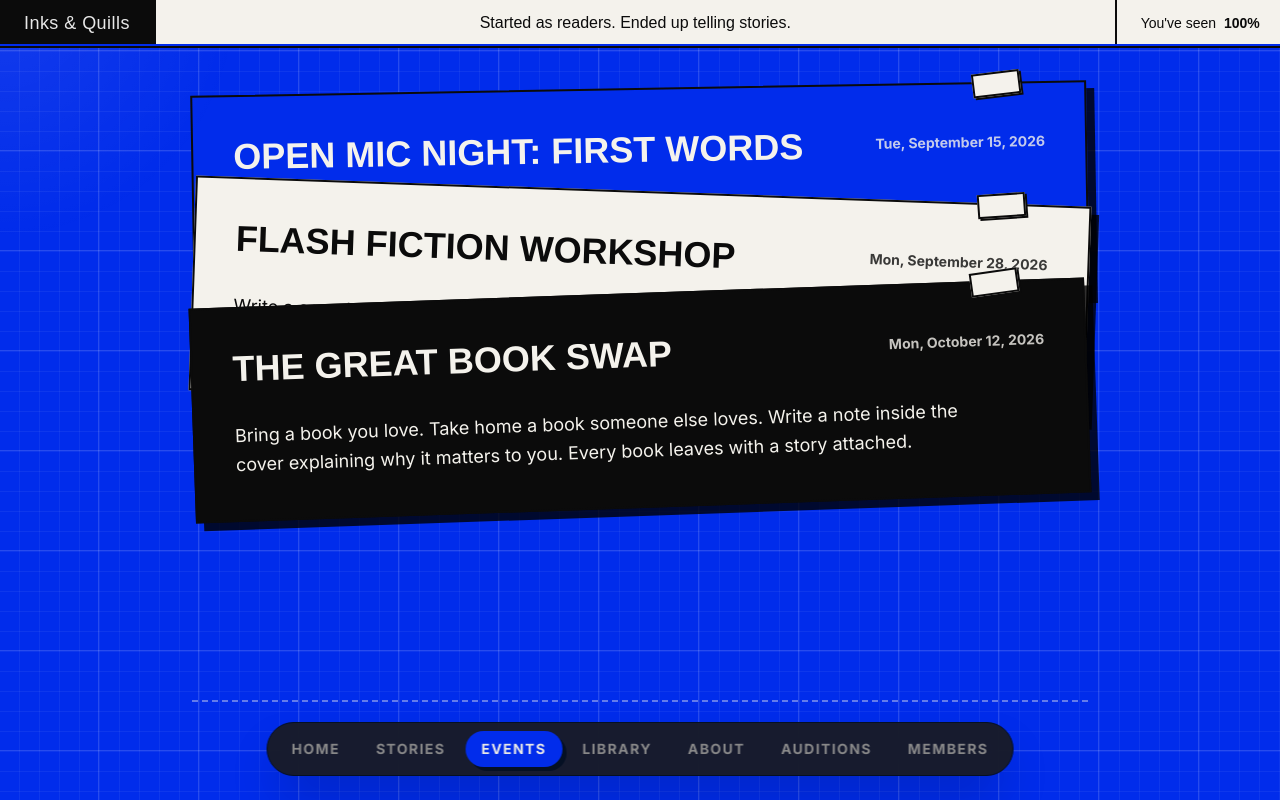
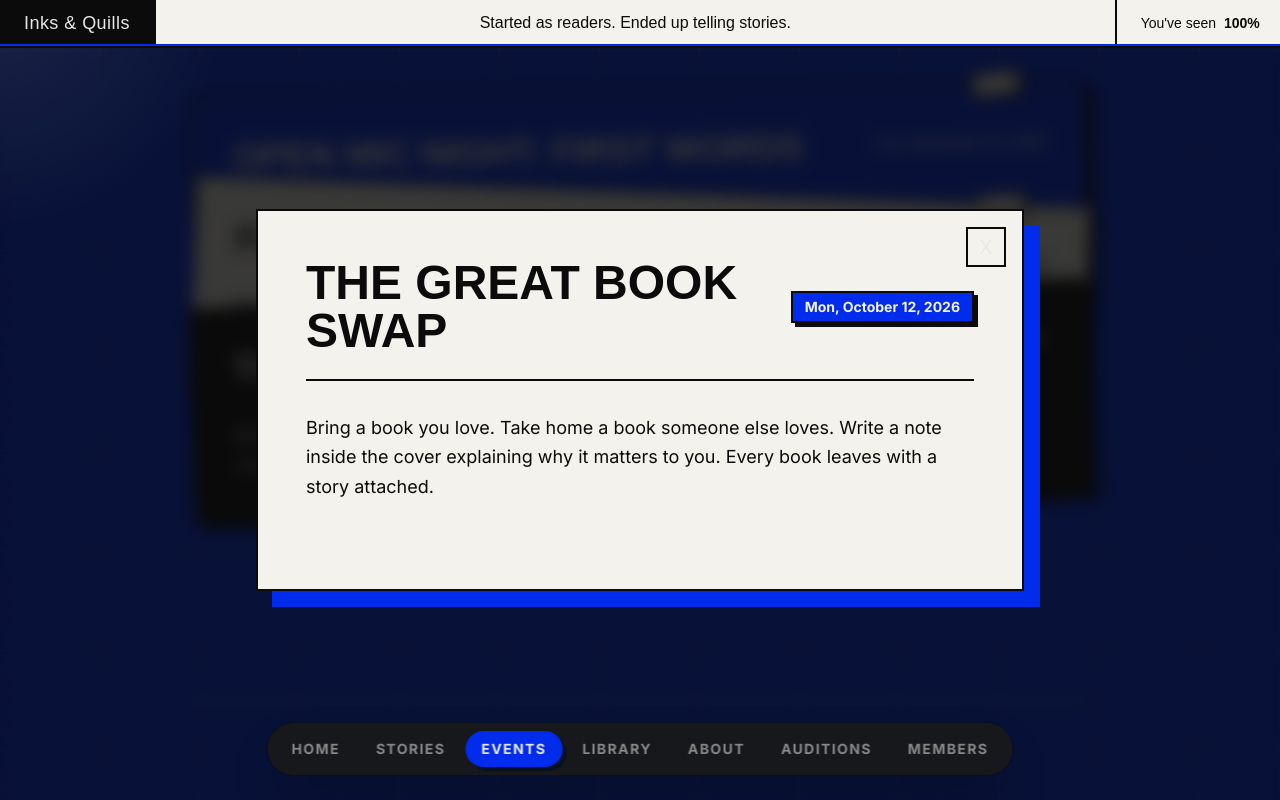
Before and after one commit to imagine1phoenix/inkinquills, a Next.js app: page /events in a window 1280 px wide. Both pictures are taken after a click on the element 640 px from the left and 912 px from the top of the page. Shown: the part 512-1312 px from the top of the page. Built offline with nearby package versions, Linux system fonts and the light colour scheme; a web font is replaced by a local one.

Commit message:
feat: add event detail modal with interactive selection and photo grid display

```diff
--- a/src/app/events/page.tsx
+++ b/src/app/events/page.tsx
@@ -1,6 +1,7 @@
 "use client";
 
-import { motion } from "framer-motion";
+import { useState } from "react";
+import { motion, AnimatePresence } from "framer-motion";
 import eventsData from "@/data/events.json";
 import type { ClubEvent } from "@/data/types";
 import { DoodleCircle } from "@/components/Doodles";
@@ -23,7 +24,7 @@ function formatFullDate(dateStr: string): string {
   });
 }
 
-function DeckCard({ event, index, colorIndex }: { event: ClubEvent; index: number; colorIndex: number }) {
+function DeckCard({ event, index, colorIndex, onClick }: { event: ClubEvent; index: number; colorIndex: number; onClick: () => void }) {
   const isFirst = index === 0;
 
   // Colors for the deck
@@ -40,6 +41,7 @@ function DeckCard({ event, index, colorIndex }: { event: ClubEvent; index: numbe
 
   return (
     <div
+      onClick={onClick}
       className={`group relative w-full max-w-4xl mx-auto border-2 border-midnight p-6 md:p-10 shadow-[8px_8px_0_rgba(0,0,0,0.8)] transition-all duration-300 hover:-translate-y-8 hover:shadow-[16px_16px_0_rgba(0,0,0,0.8)] cursor-pointer ${colorClass} ${!isFirst ? '-mt-20 md:-mt-28' : ''}`}
       style={{
         transform: `rotate(${rotation}deg)`,
@@ -73,8 +75,69 @@ function DeckCard({ event, index, colorIndex }: { event: ClubEvent; index: numbe
 }
 
 export default function EventsPage() {
+  const [selectedEvent, setSelectedEvent] = useState<ClubEvent | null>(null);
+
   return (
-    <div className="min-h-screen bg-blueprint pb-32">
+    <div className="min-h-screen bg-blueprint pb-32 relative">
+      {/* Modal Overlay */}
+      <AnimatePresence>
+        {selectedEvent && (
+          <motion.div
+            initial={{ opacity: 0 }}
+            animate={{ opacity: 1 }}
+            exit={{ opacity: 0 }}
+            className="fixed inset-0 z-[100] flex items-center justify-center p-4 md:p-12 bg-midnight/80 backdrop-blur-sm overflow-y-auto"
+            onClick={() => setSelectedEvent(null)}
+          >
+            <motion.div
+              initial={{ y: 50, rotate: 2, scale: 0.9 }}
+              animate={{ y: 0, rotate: 0, scale: 1 }}
+              exit={{ y: 50, opacity: 0, scale: 0.95 }}
+              onClick={(e) => e.stopPropagation()}
+              className="bg-[#F4F2EC] border-2 border-midnight w-full max-w-3xl shadow-[16px_16px_0_var(--electric-blue)] relative my-auto"
+            >
+              {/* Close button */}
+              <button
+                onClick={() => setSelectedEvent(null)}
+                className="absolute top-4 right-4 w-10 h-10 border-2 border-midnight flex items-center justify-center hover:bg-metro-yellow transition-colors font-display text-xl z-10"
+              >
+                X
+              </button>
+
+              <div className="p-8 md:p-12">
+                <div className="flex flex-col md:flex-row md:items-center justify-between gap-4 border-b-2 border-midnight pb-6 mb-8">
+                  <h2 className="font-display text-4xl md:text-5xl font-black text-midnight uppercase leading-none">
+                    {selectedEvent.title}
+                  </h2>
+                  <div className="bg-electric-blue text-[#F4F2EC] font-ui text-sm font-bold px-3 py-1 border-2 border-midnight shrink-0 shadow-[4px_4px_0_var(--midnight)]">
+                    {formatFullDate(selectedEvent.date)}
+                  </div>
+                </div>
+
+                <p className="font-body text-lg text-midnight leading-relaxed mb-10">
+                  {selectedEvent.longDescription || selectedEvent.description}
+                </p>
+
+                {/* Photo Grid Placeholder */}
+                {selectedEvent.photos && selectedEvent.photos.length > 0 && (
+                  <div className="space-y-4">
+                    <h3 className="font-display text-2xl text-midnight font-bold">Photos</h3>
+                    <div className="grid grid-cols-2 md:grid-cols-3 gap-4">
+                      {selectedEvent.photos.map((_, idx) => (
+                        <div key={idx} className="aspect-square bg-midnight/5 border-2 border-midnight flex items-center justify-center shadow-[4px_4px_0_var(--midnight)] relative overflow-hidden group">
+                          <span className="text-4xl opacity-50 group-hover:scale-110 transition-transform">📸</span>
+                          <div className="absolute inset-0 bg-electric-blue/10 pointer-events-none" />
+                        </div>
+                      ))}
+                    </div>
+                  </div>
+                )}
+              </div>
+            </motion.div>
+          </motion.div>
+        )}
+      </AnimatePresence>
+
       {/* Top Section */}
       <div className="pt-24 px-6 md:px-12 max-w-7xl mx-auto flex flex-col md:flex-row justify-between items-start gap-12 mb-32">
 
@@ -126,7 +189,7 @@ export default function EventsPage() {
           <div className="flex flex-col">
             {upcoming.length > 0 ? (
               upcoming.map((event, i) => (
-                <DeckCard key={event.id} event={event} index={i} colorIndex={i} />
+                <DeckCard key={event.id} event={event} index={i} colorIndex={i} onClick={() => setSelectedEvent(event)} />
               ))
             ) : (
               <div className="max-w-4xl mx-auto w-full bg-[#F4F2EC] border-2 border-midnight p-10 text-center shadow-[8px_8px_0_var(--midnight)]">
@@ -148,7 +211,7 @@ export default function EventsPage() {
           </div>
           <div className="flex flex-col">
             {past.map((event, i) => (
-              <DeckCard key={event.id} event={event} index={i} colorIndex={i + upcoming.length} />
+              <DeckCard key={event.id} event={event} index={i} colorIndex={i + upcoming.length} onClick={() => setSelectedEvent(event)} />
             ))}
           </div>
         </section>
```
